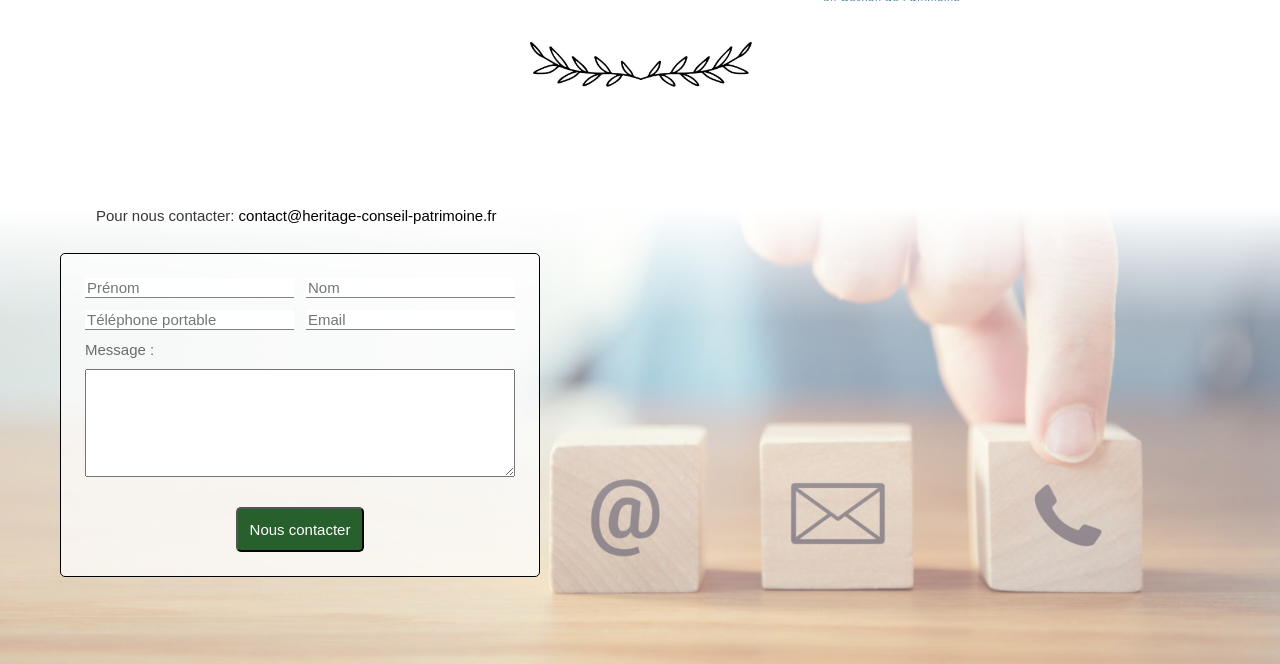
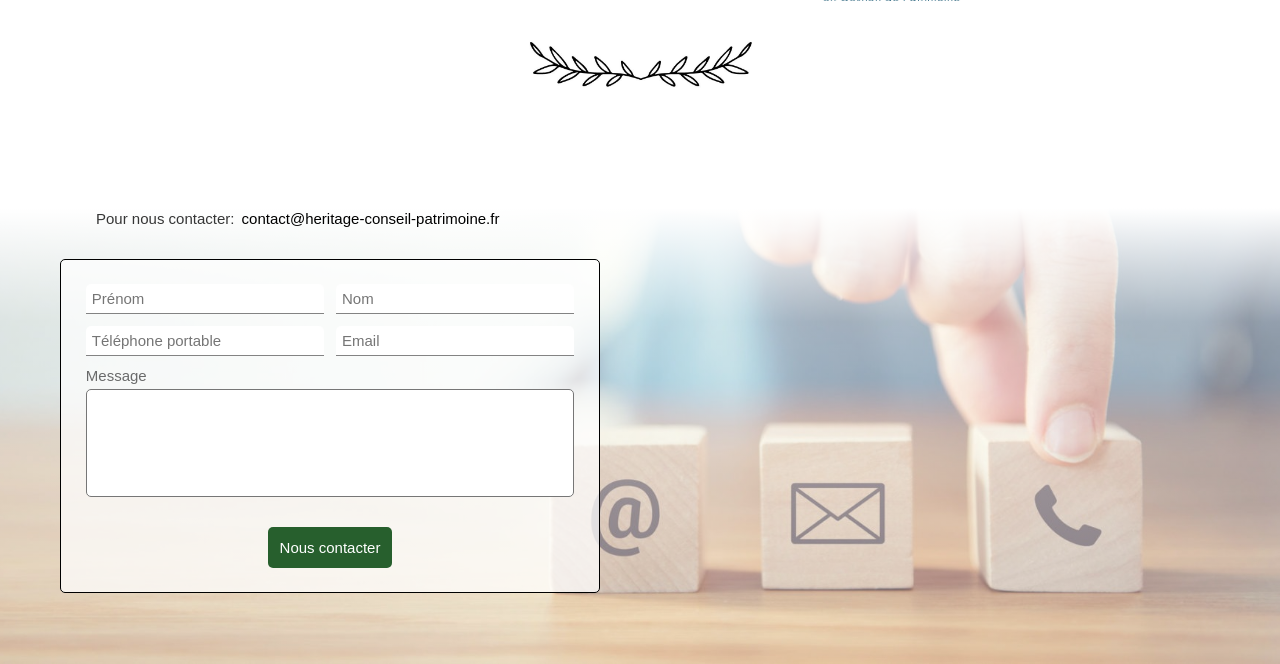
Before and after one commit to Ju-n0/hcp, a PHP site: page / in a window 1280 px wide. Shown: the part 3009-3673 px from the top of the page. Run offline with PHP 8.4, Linux system fonts and the light colour scheme.

Commit message:
add frontend form error handling + improve contact.php code

```diff
--- a/css/style.css
+++ b/css/style.css
@@ -137,7 +137,7 @@ form {
   color: rgba(0, 0, 0, 0.5725490196);
   font-weight: 500;
   gap: 1rem;
-  max-width: 40rem;
+  max-width: 45rem;
   width: 90%;
   font-size: 1.25rem;
   display: flex;
@@ -147,7 +147,7 @@ form {
   border-radius: 5px;
   border: #000000 1px solid;
   background-color: rgba(255, 255, 255, 0.7294117647);
-  padding: 2rem;
+  padding: 2rem 1rem;
   margin-bottom: 3rem;
 }
 @media (min-width: 992px) {
@@ -167,11 +167,9 @@ form textarea {
   min-height: 9rem;
   max-height: 14rem;
   width: 100%;
-  resize: vertical;
+  resize: none;
 }
 form button {
-  border-radius: 5px;
-  padding: 1rem;
   color: white;
   background-color: #275f2d;
   margin-top: 1.5rem;
@@ -182,11 +180,13 @@ form button:hover {
   cursor: pointer;
 }
 
-.form-first-part {
+.form-first-part,
+.form-second-part {
   display: flex;
   flex-direction: column;
-  width: 100%;
+  width: 95%;
   gap: 1rem;
+  margin: auto;
 }
 
 .form-names,
@@ -194,7 +194,7 @@ form button:hover {
   width: 100%;
   display: flex;
   flex-direction: column;
-  align-items: center;
+  align-items: flex-start;
   gap: 1rem;
 }
 @media (min-width: 768px) {
@@ -202,6 +202,25 @@ form button:hover {
   .form-coordonates {
     flex-direction: row;
   }
+}
+
+.field-container {
+  width: 100%;
+  display: flex;
+  flex-direction: column;
+  gap: 0.5rem;
+}
+.field-container .error-message {
+  display: none;
+  font-size: 1rem;
+  padding: 0.5rem 0.25rem;
+  border: 1px solid var(--error-border-color);
+  border-radius: 0.25rem;
+  color: var(--error-color);
+  background-color: var(--error-background-color);
+}
+.field-container .error-message:not(.hidden) {
+  display: block;
 }
 
 .sendEmail {
@@ -220,8 +239,14 @@ form button:hover {
     flex-direction: row;
   }
 }
+.sendEmail a {
+  padding: 0.25rem;
+}
 
 #response-form {
+  margin: auto;
+}
+#response-form.hidden {
   display: none;
 }
 
@@ -296,9 +321,20 @@ form button:hover {
 * {
   box-sizing: border-box;
 }
+*:focus-visible {
+  outline: 1px solid var(--main-color-light-opacity);
+}
+
+:where(*):focus-visible {
+  border-radius: 5px;
+}
 
 :root {
-  --main-color: #275f2d;
+  --main-color: hsl(126, 42%, 26%);
+  --main-color-light-opacity: hsla(126, 42%, 26%, 0.5);
+  --error-color: hsl(0, 50%, 45%);
+  --error-background-color: hsl(0, 100%, 92%);
+  --error-border-color: hsla(0, 50%, 45%, 0.25);
 }
 
 html {
@@ -336,6 +372,38 @@ header.floating {
   box-shadow: rgba(93, 93, 93, 0.5) 0px 0px 10px;
 }
 
+button {
+  border: none;
+  border-radius: 5px;
+  padding: 1rem;
+}
+button:focus-within {
+  outline: 1px solid hsla(255, 100%, 100%, 0.5);
+  border-radius: 5px;
+}
+
+:where(input, textarea, button) {
+  padding: 0.5rem;
+  border-top-left-radius: 5px;
+  border-top-right-radius: 5px;
+  border-bottom-left-radius: 0;
+  border-bottom-right-radius: 0;
+}
+:where(input, textarea, button):focus-within {
+  outline: 1px solid var(--main-color-light-opacity);
+  border-top-left-radius: 5px;
+  border-top-right-radius: 5px;
+  border-bottom-left-radius: 0;
+  border-bottom-right-radius: 0;
+}
+
+:where(textarea) {
+  border-radius: 5px;
+}
+:where(textarea):focus-within {
+  border-radius: 5px;
+}
+
 .header-overlay {
   background: linear-gradient(to bottom, rgba(255, 255, 255, 0.25) 0%, rgba(255, 255, 255, 0.5) 62%, rgb(255, 255, 255));
   min-height: 100vh;
@@ -368,8 +436,12 @@ header.floating {
   gap: 3rem;
   padding-bottom: 1.5rem;
 }
-.header-overlay li {
+.header-overlay .nav-item {
   text-align: center;
+  padding: 0.25rem;
+}
+.header-overlay a {
+  display: block;
 }
 
 @media (min-width: 992px) {
--- a/index.php
+++ b/index.php
@@ -1,19 +1,18 @@
 <!DOCTYPE html>
 <html lang="en">
+
 <head>
   <meta charset="UTF-8" />
   <meta name="viewport" content="width=device-width, initial-scale=1.0" />
 
   <link rel="preconnect" href="https://fonts.googleapis.com" />
   <link rel="preconnect" href="https://fonts.gstatic.com" crossorigin />
-    <link
-      href="https://fonts.googleapis.com/css2?family=Cinzel:wght@400;700&display=swap"
-      rel="stylesheet"
-    />
+  <link href="https://fonts.googleapis.com/css2?family=Cinzel:wght@400;700&display=swap" rel="stylesheet" />
   <link rel="stylesheet" href="./css/style.css" />
   <title>Héritage Conseil Patrimoine</title>
   <script src="./index.js" defer></script>
 </head>
+
 <body>
   <header>
     <div class="header-overlay">
@@ -30,18 +29,24 @@
           <nav>
             <div class="logo-floating-header-container">
               <a href="/">
-                  <img
-                    class="logo-floating-header"
-                    src="./images/logo.png"
-                    alt="forêt éclairée par le ciel"
-                /></a>
+                <img class="logo-floating-header" src="./images/logo.png" alt="forêt éclairée par le ciel" /></a>
             </div>
             <ul>
-                <li class="nav-item"><a href="#cabinet">Notre cabinet</a></li>
-                <li class="nav-item"><a href="#accompagnement">Notre accompagnement</a></li>
-                <li class="nav-item"><a href="#objectifs">Vos objectifs</a></li>
-                <li class="nav-item"><a href="#certification">Nos certifications</a></li>
-                <li class="nav-item"><a href="#contact">Nous contacter</a></li>
+              <li class="nav-item">
+                <a href="#cabinet">Notre cabinet</a>
+              </li>
+              <li class="nav-item">
+                <a href="#accompagnement">Notre accompagnement</a>
+              </li>
+              <li class="nav-item">
+                <a href="#objectifs">Vos objectifs</a>
+              </li>
+              <li class="nav-item">
+                <a href="#certification">Nos certifications</a>
+              </li>
+              <li class="nav-item">
+                <a href="#contact">Nous contacter</a>
+              </li>
             </ul>
             <div class="logo-floating-header-container"></div>
           </nav>
@@ -136,27 +141,54 @@
     <div class="footer-overlay">
       <div class="sendEmail">
         <p>Pour nous contacter:&nbsp;</p>
-          <a href="mailto:contact@heritage-conseil-patrimoine.fr"
-            >contact@heritage-conseil-patrimoine.fr</a
-          >
+        <a href="mailto:contact@heritage-conseil-patrimoine.fr">contact@heritage-conseil-patrimoine.fr</a>
       </div>
       <form action="/contact.php" method="post" id="contact-form">
         <div class="form-first-part">
           <div class="form-names">
+            <div class="field-container">
               <input type="text" name="firstName" placeholder="Prénom" />
+              <p class="error-message hidden" data-name="firstName">
+                Veuillez renseigner ce champs.
+              </p>
+            </div>
+            <div class="field-container">
               <input type="text" name="lastName" placeholder="Nom" />
+              <p class="error-message hidden" data-name="lastName">
+                Veuillez renseigner ce champs.
+              </p>
+            </div>
           </div>
           <div class="form-coordonates">
+            <div class="field-container">
               <input type="text" name="phoneNumber" placeholder="Téléphone portable" />
+              <p class="error-message hidden" data-name="phoneNumber">
+                Veuillez renseigner ce champs.
+              </p>
+            </div>
+            <div class="field-container">
               <input type="text" name="email" placeholder="Email" />
+              <p class="error-message hidden" data-name="email">
+                Veuillez renseigner ce champs.
+              </p>
             </div>
           </div>
-          <label for="">Message :</label>
+        </div>
+        <div class="form-second-part">
+
+          <div class="field-container">
+            <label for="">Message</label>
             <textarea name="message" id=""></textarea>
+            <p class="error-message hidden" data-name="message">
+              Veuillez renseigner ce champs.
+            </p>
+          </div>
+        </div>
         <button class="formButton">Nous contacter</button>
-          <p id="response-form"></p>
+        <p id="response-form" class="hidden"></p>
       </form>
     </div>
   </footer>
 </body>
+
 </html>
--- a/scss/partials/_form.scss
+++ b/scss/partials/_form.scss
@@ -2,7 +2,7 @@ form {
   color: #00000092;
   font-weight: 500;
   gap: 1rem;
-  max-width: 40rem;
+  max-width: 45rem;
   width: 90%;
   font-size: 1.25rem;
   display: flex;
@@ -12,7 +12,7 @@ form {
   border-radius: 5px;
   border: #000000 1px solid;
   background-color: #ffffffba;
-  padding: 2rem;
+  padding: 2rem 1rem;
 
   margin-bottom: 3rem;
 
@@ -33,12 +33,10 @@ form {
     min-height: 9rem;
     max-height: 14rem;
     width: 100%;
-    resize: vertical;
+    resize: none;
   }
 
   button {
-    border-radius: 5px;
-    padding: 1rem;
     color: white;
     background-color: #275f2d;
     margin-top: 1.5rem;
@@ -51,22 +49,46 @@ form {
   }
 }
 
-.form-first-part {
+.form-first-part,
+.form-second-part {
   display: flex;
   flex-direction: column;
-  width: 100%;
+  width: 95%;
   gap: 1rem;
+  margin: auto;
 }
+
 .form-names,
 .form-coordonates {
   width: 100%;
   display: flex;
   flex-direction: column;
-  align-items: center;
+  align-items: flex-start;
   gap: 1rem;
 
   @include min-768 {
     flex-direction: row;
+  }
+}
+
+.field-container {
+  width: 100%;
+  display: flex;
+  flex-direction: column;
+  gap: 0.5rem;
+
+  .error-message {
+    display: none;
+    font-size: 1rem;
+    padding: 0.5rem 0.25rem;
+    border: 1px solid var(--error-border-color);
+    border-radius: 0.25rem;
+    color: var(--error-color);
+    background-color: var(--error-background-color);
+
+    &:not(.hidden) {
+      display: block;
+    }
   }
 }
 
@@ -84,8 +106,16 @@ form {
     justify-content: flex-start;
     flex-direction: row;
   }
+
+  a {
+    padding: 0.25rem;
+  }
 }
 
 #response-form {
-  display: none;
+  margin: auto;
+
+  &.hidden {
+    display: none;
+  }
 }
--- a/scss/style.scss
+++ b/scss/style.scss
@@ -5,10 +5,24 @@
 
 * {
   box-sizing: border-box;
+
+  &:focus-visible {
+    outline: 1px solid var(--main-color-light-opacity);
+  }
+}
+
+:where(*) {
+  &:focus-visible {
+    border-radius: 5px;
+  }
 }
 
 :root {
-  --main-color: #275f2d;
+  --main-color: hsl(126, 42%, 26%);
+  --main-color-light-opacity: hsla(126, 42%, 26%, 0.5);
+  --error-color: hsl(0, 50%, 45%);
+  --error-background-color: hsl(0, 100%, 92%);
+  --error-border-color: hsla(0, 50%, 45%, 0.25);
 }
 
 html {
@@ -28,6 +42,7 @@ html {
 body {
   font-family: "Nunito Sans", sans-serif;
 }
+
 header {
   background-image: url("../images/foret.webp");
   background-repeat: no-repeat;
@@ -42,6 +57,41 @@ header {
 
   &.floating {
     box-shadow: rgba(93, 93, 93, 0.5) 0px 0px 10px;
+  }
+}
+
+button {
+  border: none;
+  border-radius: 5px;
+  padding: 1rem;
+
+  &:focus-within {
+    outline: 1px solid hsla(255, 100%, 100%, 0.5);
+    border-radius: 5px;
+  }
+}
+
+:where(input, textarea, button) {
+  padding: 0.5rem;
+  border-top-left-radius: 5px;
+  border-top-right-radius: 5px;
+  border-bottom-left-radius: 0;
+  border-bottom-right-radius: 0;
+
+  &:focus-within {
+    outline: 1px solid var(--main-color-light-opacity);
+    border-top-left-radius: 5px;
+    border-top-right-radius: 5px;
+    border-bottom-left-radius: 0;
+    border-bottom-right-radius: 0;
+  }
+}
+
+:where(textarea) {
+  border-radius: 5px;
+
+  &:focus-within {
+    border-radius: 5px;
   }
 }
 
@@ -83,8 +133,13 @@ header {
     padding-bottom: 1.5rem;
   }
 
-  li {
+  .nav-item {
     text-align: center;
+    padding: 0.25rem;
+  }
+
+  a {
+    display: block;
   }
 }
 
```
Also changed, not shown: contact.php (+90 -29 lines), index.js (+33 -18 lines), package.json (added, +16 -0 lines), composer.json (indentation only), package-lock.json (added), 2 other files. Lines whose indentation alone changed are shown as unchanged.
